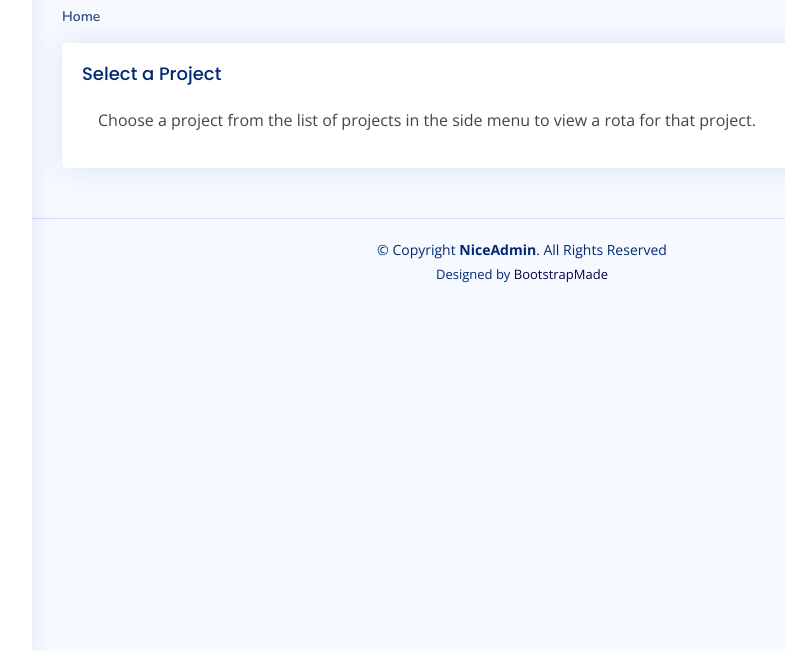
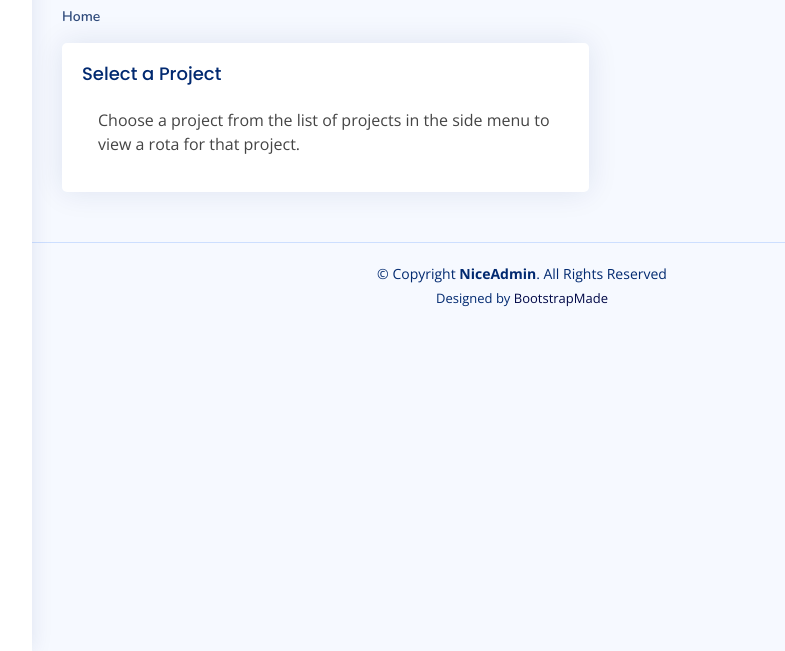
Before and after one commit to mikerae/string-rota, a Django app: template string_rota/templates/string_rota/home.html in a window 1280 px wide. Shown: the part 149-800 px from the top of the page, without its empty margins (268-1053 px from the left). Run offline with Django 4.2, Linux system fonts and the light colour scheme; the template is opened without the code that fills it, so the values that code supplies are empty; parts of the project's set-up code (start-up, migrations or seed data) failed here and were passed over; some libraries are stand-ins or nearby versions.

Commit message:
[#138] Update col size for home and register html
	modified:   player_info/templates/player_info/register.html
	modified:   string_rota/templates/string_rota/home.html

```diff
--- a/string_rota/templates/string_rota/home.html
+++ b/string_rota/templates/string_rota/home.html
@@ -18,7 +18,7 @@
       <!-- Left side columns -->
       <div class="col-12">
         {% if office %}
-        <div class="col-12">
+        <div class="col-lg-7">
           <div class="card">
             <div class="card-body">
               <h2 class="card-title">
@@ -36,7 +36,7 @@
         {% else %}
         <div class="row">
           <!-- Project Info -->
-          <div class="col-12">
+          <div class="col-lg-7">
             <div class="card">
               <div class="card-body">
                 <h2 class="card-title">Select a Project<span></h2>
@@ -75,7 +75,7 @@
         </div>
         <!-- Player Info -->
         {% if rota_manager %}
-        <div class="col-12">
+        <div class="col-lg-7">
           <div class="card">
             <div class="card-body">
               <h2 class="card-title">
```
Also changed, not shown: player_info/templates/player_info/register.html (+5 -2 lines).
